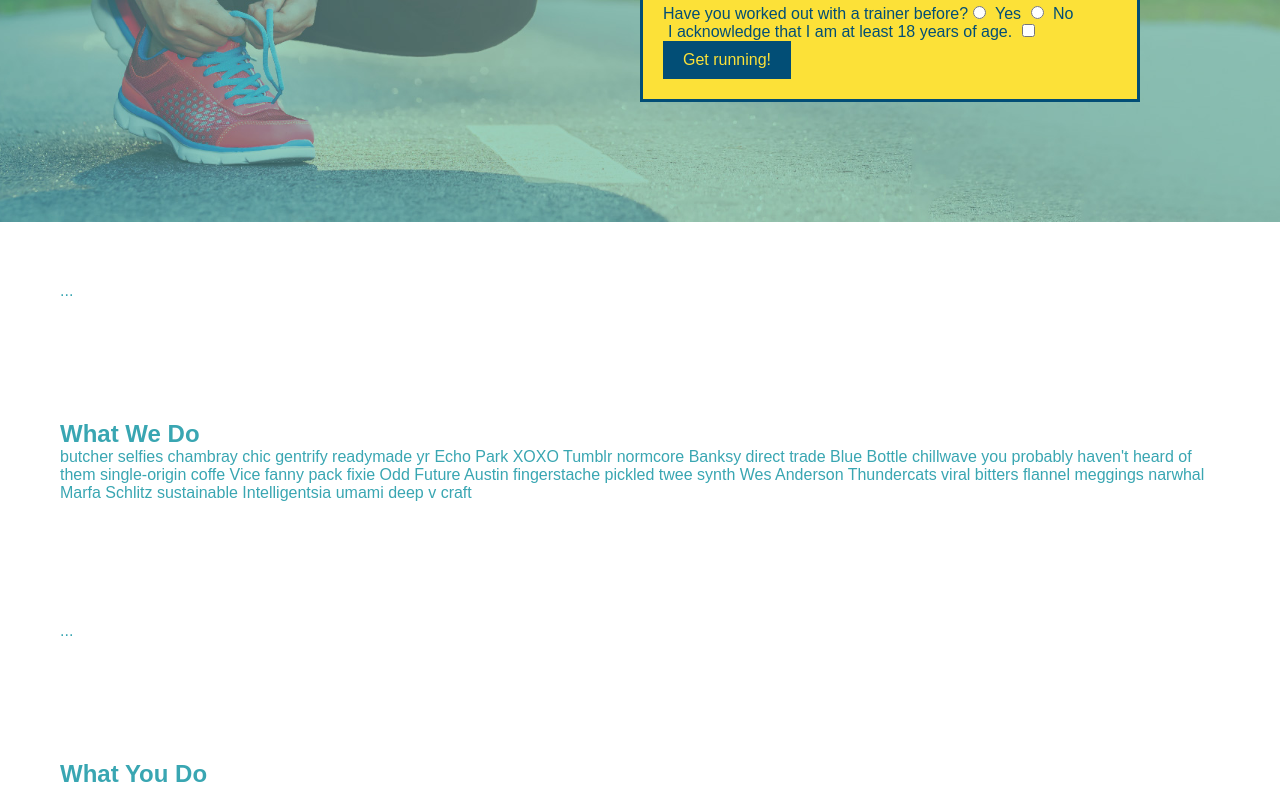
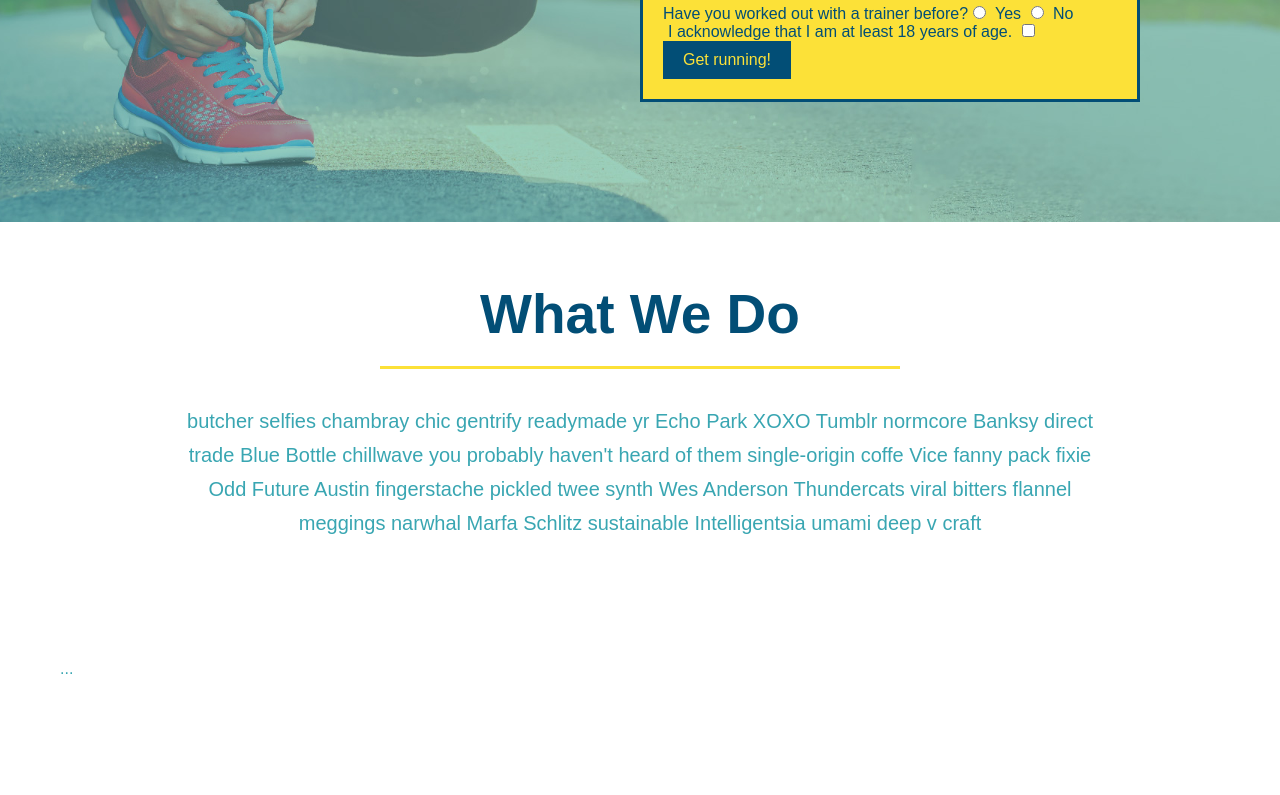
Before and after one commit to kimanuser/run-buddy, a plain HTML site: page index.html in a window 1280 px wide. Shown: the part 460-1255 px from the top of the page. Drawn offline with Linux system fonts and the light colour scheme.

Commit message:
style what we do section

```diff
--- a/assets/css/style.css
+++ b/assets/css/style.css
@@ -120,4 +120,35 @@ header h1 {
     padding: 10px 20px;
     font-size: 16px;
   }
+
+  .intro {
+      text-align: center;
+  }
+
+  .intro h2 {
+    font-size: 55px;
+    color: #024e76;
+    margin-bottom: 35px;
+    padding: 0 100px 20px 100px;
+    border-bottom: 3px solid;
+    border-color: #fce138;
+  }
+
+  .intro h2 {
+      /* add this alongside your other declarations */
+      display: inline-block;
+  }
+
+  .intro p {
+      line-height: 1.7;
+      color: #39a6b2;
+      width: 80%;
+      font-size: 20px;
+  }
+
+  .intro p {
+      /* add this alongside your other declarations */
+      margin: 0 auto;
+  }
+
 /* HRO STYLES END */
--- a/index.html
+++ b/index.html
@@ -69,11 +69,8 @@
         <!-- end hero -->
 
         <!-- "What We do" section -->
-        <section id="what we do">
-            ...
-        </section>
-        <section>
-            <h2>What We Do</h2>
+        <section id="what-we-do" class="intro">
+            <h2 class="section-title-border">What We Do</h2>
             <p>
                 butcher selfies chambray chic gentrify readymade yr Echo Park XOXO Tumblr normcore Banksy direct trade Blue Bottle chillwave you probably haven't heard of them single-origin coffe Vice fanny pack fixie Odd Future Austin fingerstache pickled twee synth Wes Anderson Thundercats viral bitters flannel meggings narwhal Marfa Schlitz sustainable Intelligentsia umami deep v craft
             </p>
```
